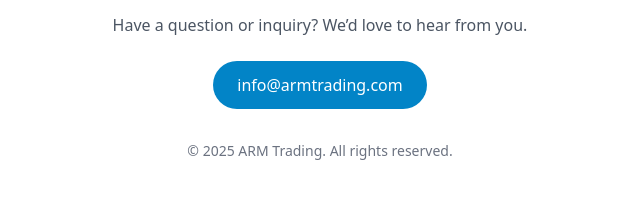
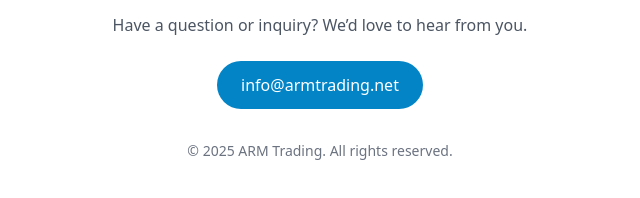
Before and after one commit to Mohammad4844/arm-trading, a plain HTML site: page index.html in a window 1280 px wide. Shown: the part 1464-1662 px from the top of the page, 320-960 px from the left. Drawn offline with nearby package versions, Linux system fonts and the light colour scheme.

Commit message:
correct contact email

```diff
--- a/index.html
+++ b/index.html
@@ -83,7 +83,7 @@
       <div class="container mx-auto px-4 text-center">
         <h3 class="text-2xl font-semibold mb-4 text-gray-900">Get in Touch</h3>
         <p class="mb-6 text-gray-600">Have a question or inquiry? We’d love to hear from you.</p>
-        <a href="mailto:info@armtrading.com" class="inline-block bg-sky-600 hover:bg-sky-700 text-white px-6 py-3 rounded-full font-medium">info@armtrading.com</a>
+        <a href="mailto:info@armtrading.net" class="inline-block bg-sky-600 hover:bg-sky-700 text-white px-6 py-3 rounded-full font-medium">info@armtrading.net</a>
 
         <p class="mt-8 text-sm text-gray-500">© <span id="year"></span> ARM Trading. All rights reserved.</p>
       </div>
```
